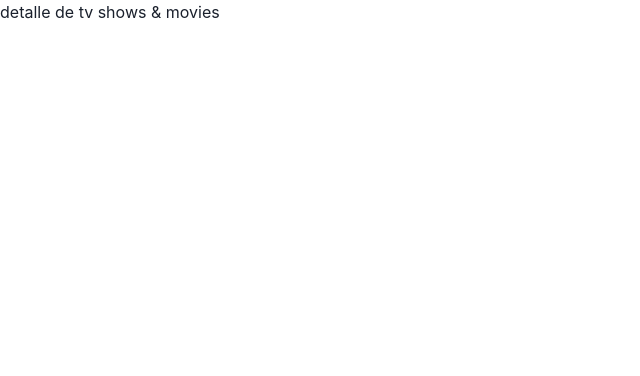
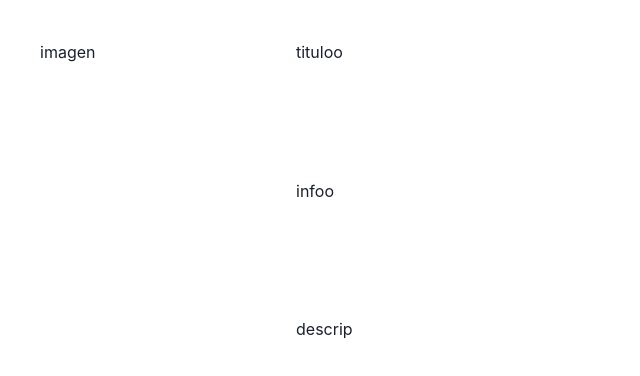
Before and after one commit to ThomiReynoso/movies-challenge, a React (Create React App) app: page /details/1 in a window 1280 px wide. Shown: the top 376 px of the page, without its empty margins (0-640 px from the left). Built offline with nearby package versions, Linux system fonts and the light colour scheme.

Commit message:
add basic grid for detail view

```diff
--- a/src/pages/TvMovieDetails.jsx
+++ b/src/pages/TvMovieDetails.jsx
@@ -1,8 +1,32 @@
+import { Grid, GridItem, Box } from '@chakra-ui/react'
+
 const TvMovieDetails = () => {
     return (
-        <div>
-            detalle de tv shows & movies
-        </div>
+			<Grid
+				paddingX={10}
+				paddingY={10}
+				height={"60vh"}
+				gridTemplateColumns={"20% 80%"} gridTemplateRows={"repeat(3, 1fr)"} gap={4}
+				templateAreas={`
+					"image title"
+					"image extra_info"
+					"image description"
+				`}
+			>
+				<GridItem area={'image'}>
+					imagen
+				</GridItem>
+				<GridItem area={'title'}>
+					tituloo
+				</GridItem>
+				<GridItem area={'extra_info'}>
+					infoo
+				</GridItem>
+				<GridItem area={'description'}>
+					descrip
+				</GridItem>
+
+			</Grid>
     )
 }
 
```
